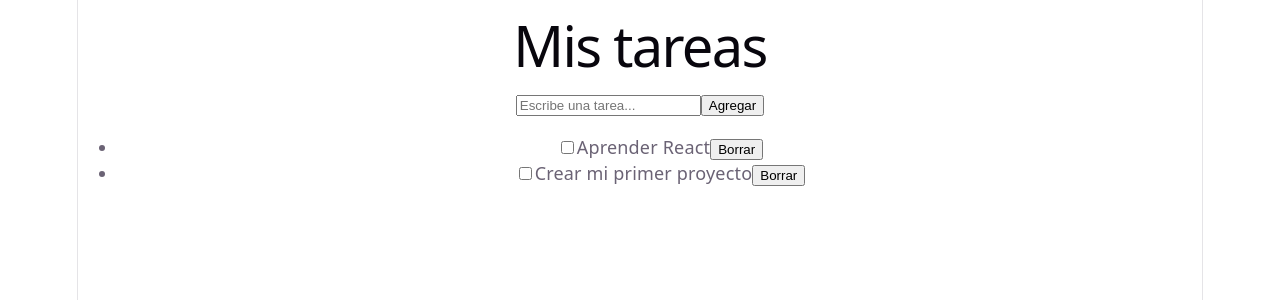
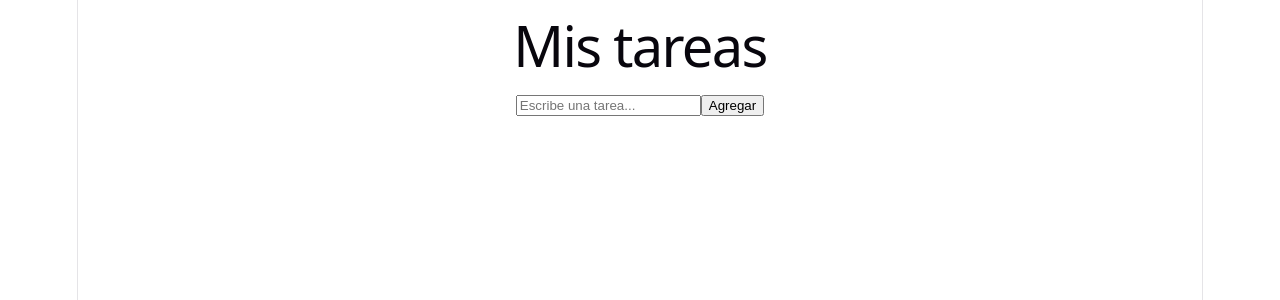
Before and after one commit to Cod7777/todo-app, a React (Vite) app: page / in a window 1280 px wide. Shown: the top 300 px of the page. Built offline with nearby package versions, Linux system fonts and the light colour scheme.

Commit message:
Guarda tareas en localStorage con useEffect

```diff
--- a/src/App.jsx
+++ b/src/App.jsx
@@ -1,11 +1,15 @@
-import { useState } from 'react'
+import { useState, useEffect } from 'react'
 
 function App() {
-  const [tareas, setTareas] = useState([
-    { id: 1, texto: 'Aprender React', completada: false },
-    { id: 2, texto: 'Crear mi primer proyecto', completada: false },
-  ])
+  const [tareas, setTareas] = useState(() => {
+    const guardadas = localStorage.getItem('tareas')
+    return guardadas ? JSON.parse(guardadas) : []
+  })
   const [nuevaTarea, setNuevaTarea] = useState('')
+
+  useEffect(() => {
+    localStorage.setItem('tareas', JSON.stringify(tareas))
+  }, [tareas])
 
   function agregarTarea(e) {
     e.preventDefault()
```
